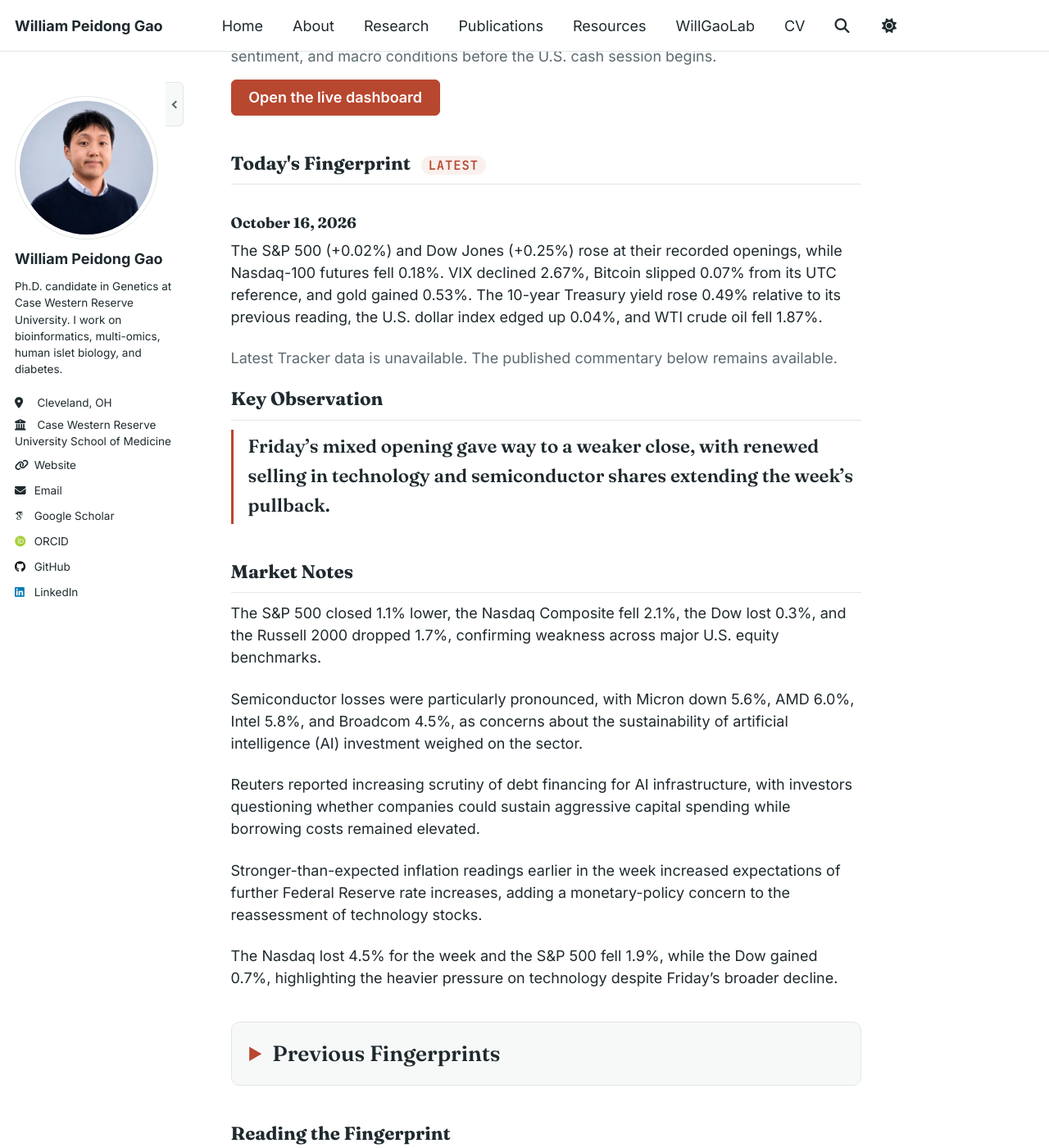
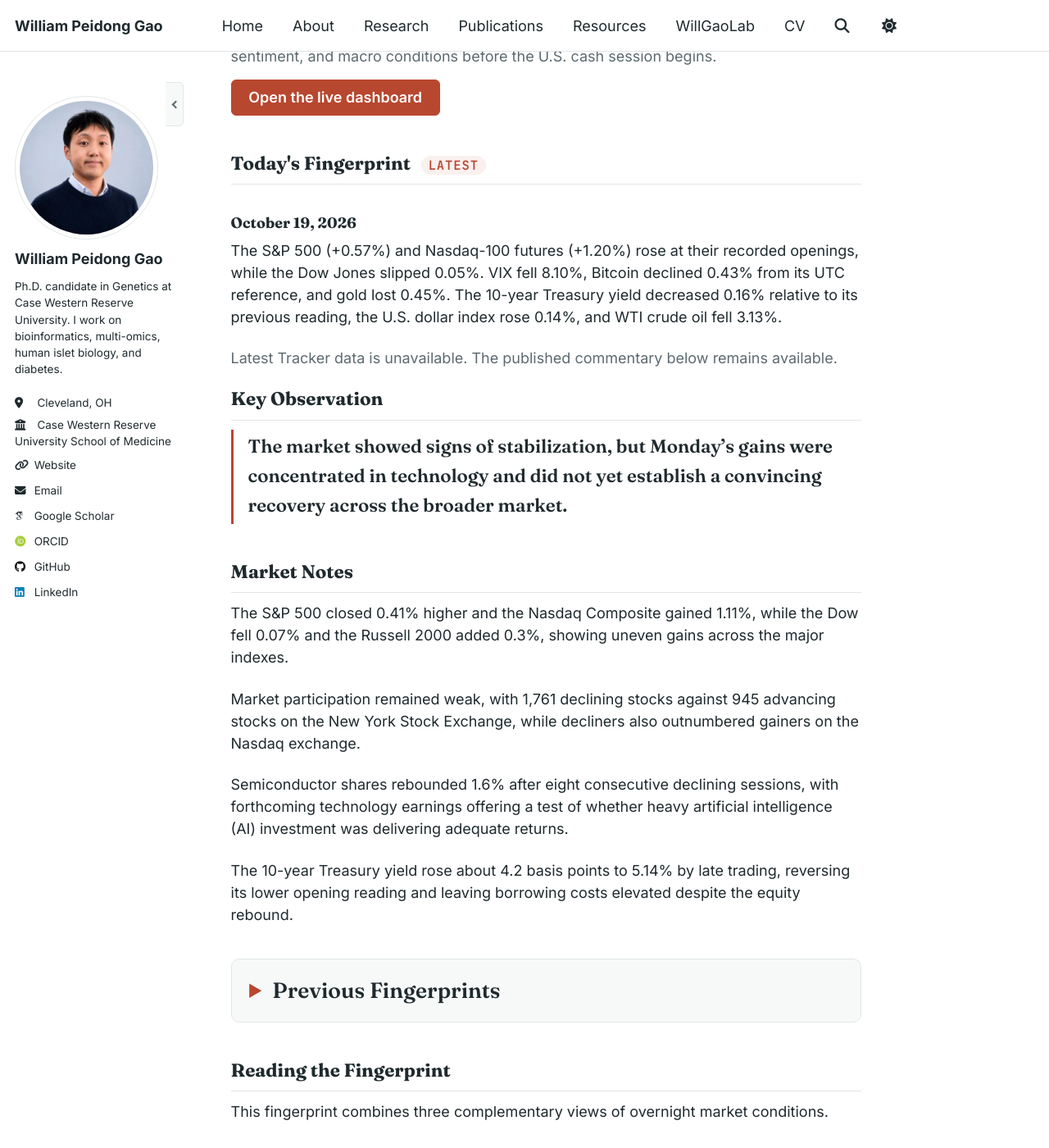
Before and after one commit to PeidongGao/WilliamGaoWeb, a Jekyll site: the page built from _pages/market-fingerprint.md, in a window 1280 px wide and 1400 px high, scrolled down 296 px. Shown: the whole window at 82% size. Built offline with Jekyll 4.4.1, drawn with Linux system fonts in a browser that asks for light colours; some web fonts are replaced.

Commit message:
Add October 19 daily market report

```diff
--- a/_data/market_commentary.yml
+++ b/_data/market_commentary.yml
@@ -1,3 +1,12 @@
+- date: "2026-10-19"
+  summary: "The S&P 500 (+0.57%) and Nasdaq-100 futures (+1.20%) rose at their recorded openings, while the Dow Jones slipped 0.05%. VIX fell 8.10%, Bitcoin declined 0.43% from its UTC reference, and gold lost 0.45%. The 10-year Treasury yield decreased 0.16% relative to its previous reading, the U.S. dollar index rose 0.14%, and WTI crude oil fell 3.13%."
+  key_observation: "The market showed signs of stabilization, but Monday’s gains were concentrated in technology and did not yet establish a convincing recovery across the broader market."
+  market_notes:
+    - "The S&P 500 closed 0.41% higher and the Nasdaq Composite gained 1.11%, while the Dow fell 0.07% and the Russell 2000 added 0.3%, showing uneven gains across the major indexes."
+    - "Market participation remained weak, with 1,761 declining stocks against 945 advancing stocks on the New York Stock Exchange, while decliners also outnumbered gainers on the Nasdaq exchange."
+    - "Semiconductor shares rebounded 1.6% after eight consecutive declining sessions, with forthcoming technology earnings offering a test of whether heavy artificial intelligence (AI) investment was delivering adequate returns."
+    - "The 10-year Treasury yield rose about 4.2 basis points to 5.14% by late trading, reversing its lower opening reading and leaving borrowing costs elevated despite the equity rebound."
+
 - date: "2026-10-16"
   summary: "The S&P 500 (+0.02%) and Dow Jones (+0.25%) rose at their recorded openings, while Nasdaq-100 futures fell 0.18%. VIX declined 2.67%, Bitcoin slipped 0.07% from its UTC reference, and gold gained 0.53%. The 10-year Treasury yield rose 0.49% relative to its previous reading, the U.S. dollar index edged up 0.04%, and WTI crude oil fell 1.87%."
   key_observation: "Friday’s mixed opening gave way to a weaker close, with renewed selling in technology and semiconductor shares extending the week’s pullback."
```
